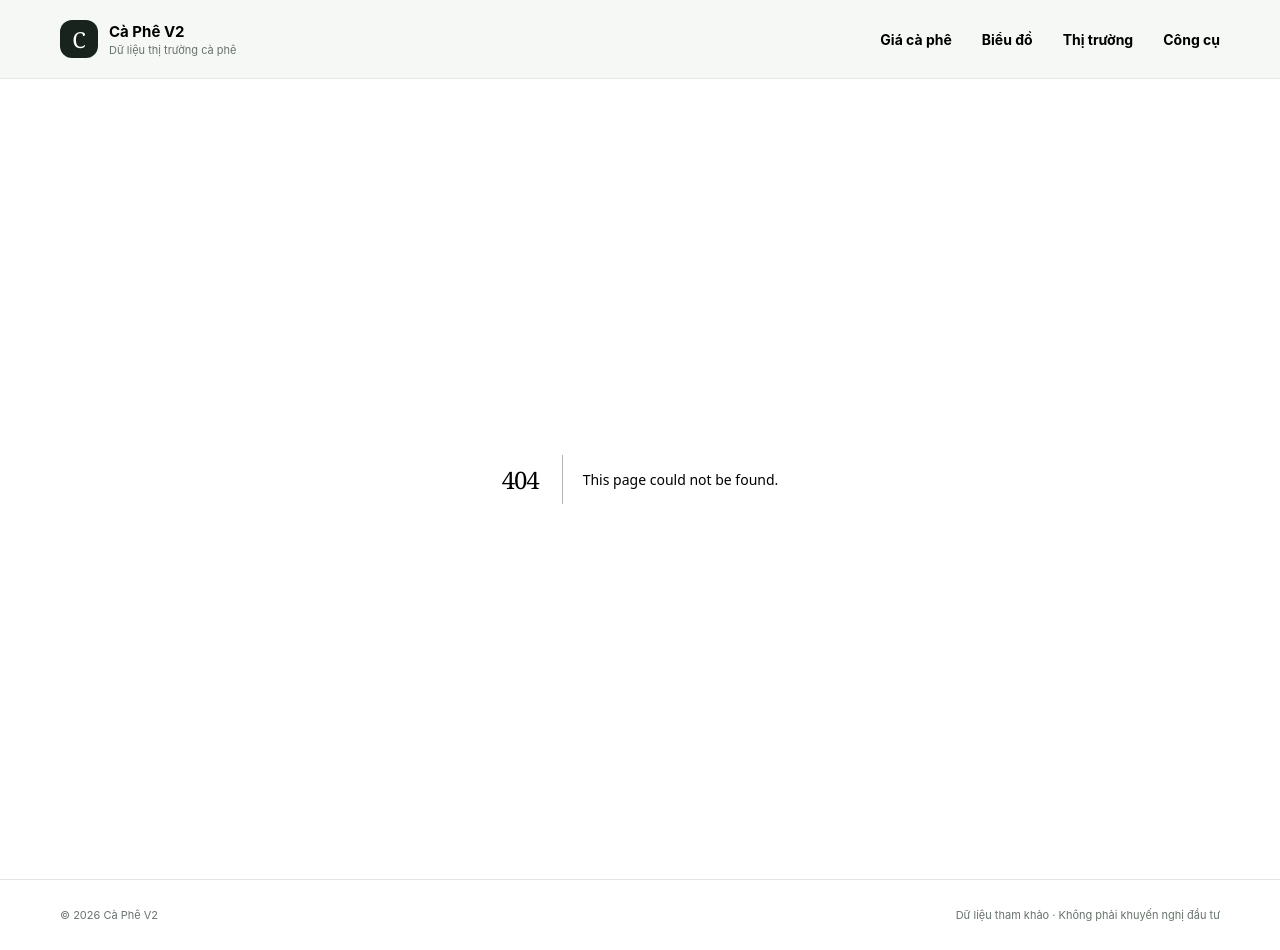
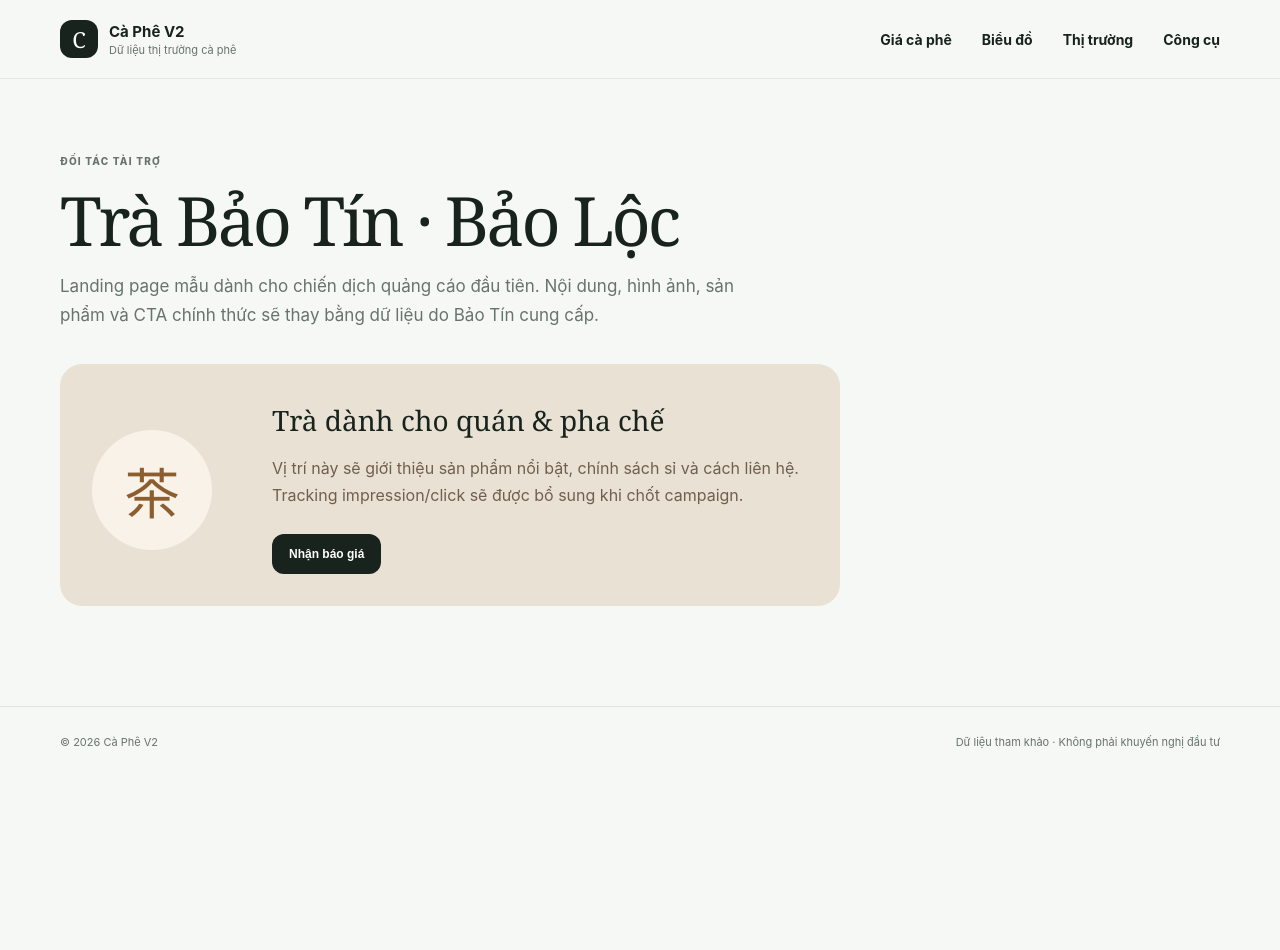
Before and after one commit to giothoibentroi/ca-phe-v2, a Next.js app: page /doi-tac/tra-bao-tin in a window 1280 px wide. Before the commit this address had no page. After the commit the page ends 800 px from the top, so only its background shows below. Built offline with nearby package versions, Linux system fonts and the light colour scheme.

Commit message:
feat: add Trà Bảo Tín sponsor landing

```diff
--- /dev/null
+++ b/src/app/doi-tac/tra-bao-tin/page.tsx
@@ -0,0 +1,17 @@
+export default function Page() {
+  return (
+    <main className="container subpage partner-page">
+      <span className="eyebrow">Đối tác tài trợ</span>
+      <h1>Trà Bảo Tín · Bảo Lộc</h1>
+      <p className="lead">Landing page mẫu dành cho chiến dịch quảng cáo đầu tiên. Nội dung, hình ảnh, sản phẩm và CTA chính thức sẽ thay bằng dữ liệu do Bảo Tín cung cấp.</p>
+      <div className="partner-box">
+        <div className="tea-icon big">茶</div>
+        <div>
+          <h2>Trà dành cho quán & pha chế</h2>
+          <p>Vị trí này sẽ giới thiệu sản phẩm nổi bật, chính sách sỉ và cách liên hệ. Tracking impression/click sẽ được bổ sung khi chốt campaign.</p>
+          <button className="button button-dark">Nhận báo giá</button>
+        </div>
+      </div>
+    </main>
+  );
+}
```
